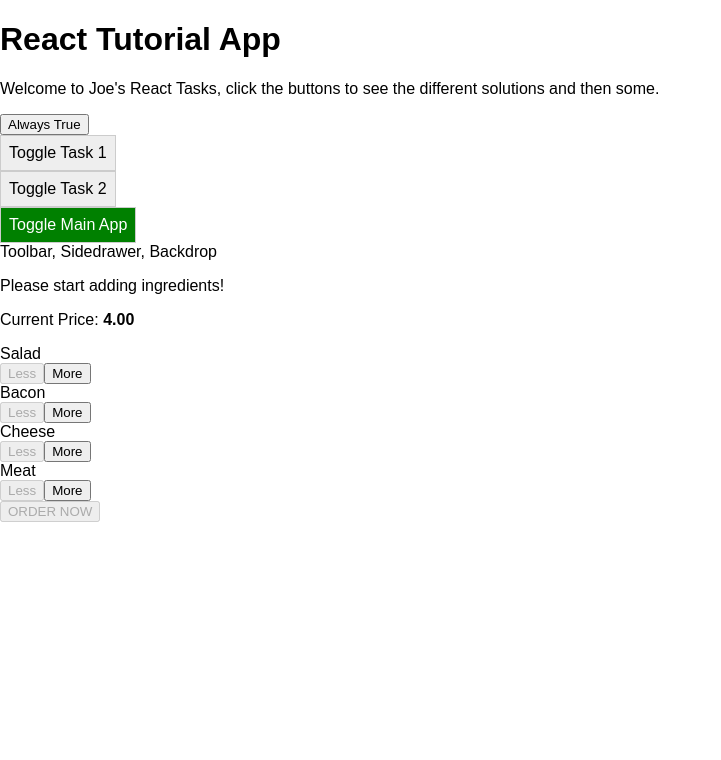
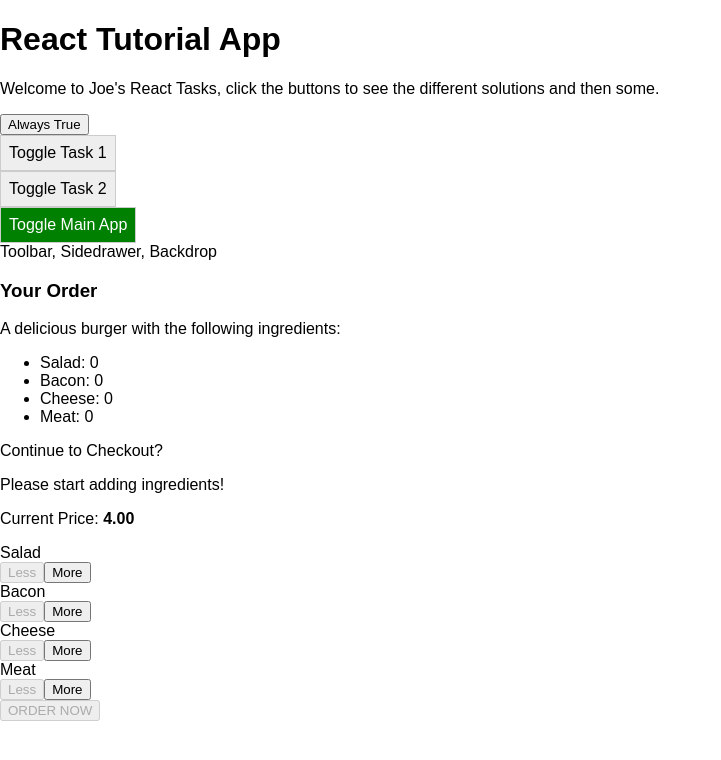
Before and after one commit to Drethic/react-tutorial, a React app: page / in a window 1280 px wide. Shown: the top 760 px of the page, without its empty margins (0-721 px from the left). Built offline with nearby package versions, Linux system fonts and the light colour scheme.

Commit message:
Creating the Order Summary Modal * Added OrderSummary to display current order informaion * Added initial Modal component and css * Updated BurgerBuilder to use OrderSummary and Modal * Added empty Backdrop file for future use * Code up to date with lecture 120

```diff
--- /dev/null
+++ b/src/components/Burger/OrderSummary/OrderSummary.js
@@ -0,0 +1,26 @@
+import React from 'react';
+import Auxiliary from '../../../hoc/Auxiliary';
+
+const orderSummary = (props) => {
+    const ingredientsSummary = Object.keys(props.ingredients)
+        .map(igKey => {
+            return (
+                <li key={igKey}>
+                    <span style={{textTransform: 'capitalize'}}>{igKey}</span>: {props.ingredients[igKey]}
+                </li>
+            );
+        });
+
+    return(
+        <Auxiliary>
+            <h3>Your Order</h3>
+            <p>A delicious burger with the following ingredients:</p>
+            <ul>
+                {ingredientsSummary}
+            </ul>
+            <p>Continue to Checkout?</p>
+        </Auxiliary>
+    );
+};
+
+export default orderSummary;
--- /dev/null
+++ b/src/components/UI/Modal/Modal.css
@@ -0,0 +1,20 @@
+.Modal {
+    position: fixed;
+    z-index: 500;
+    background-color: white;
+    width: 70%;
+    border: 1px solid #ccc;
+    box-shadow: 1px 1px 1px black;
+    padding: 16px;
+    left: 15%;
+    top: 30%;
+    box-sizing: border-box;
+    transition: all 0.3s ease-out;
+}
+
+@media (min-width: 600px) {
+    .Modal {
+        width: 500px;
+        left: calc(50% - 250px);
+    }
+}
--- /dev/null
+++ b/src/components/UI/Modal/Modal.js
@@ -0,0 +1,10 @@
+import React from 'react';
+import classes from './Modal.css';
+
+const modal = (props) => (
+    <div className={classes.Modal}>
+        {props.children}
+    </div>
+);
+
+export default modal;
--- a/src/containers/BurgerBuilder/BurgerBuilder.js
+++ b/src/containers/BurgerBuilder/BurgerBuilder.js
@@ -2,6 +2,8 @@
 import Auxiliary from '../../hoc/Auxiliary';
 import Burger from '../../components/Burger/Burger';
 import BuildControls from '../../components/Burger/BuildControls/BuildControls';
+import Modal from '../../components/UI/Modal/Modal';
+import OrderSummary from '../../components/Burger/OrderSummary/OrderSummary';
 
 const INGREDIENT_PRICES = {
     salad: 0.5,
@@ -73,6 +75,7 @@
         }
         return(
             <Auxiliary>
+                <Modal><OrderSummary ingredients={this.state.ingredients} /></Modal>
                 <Burger ingredients={this.state.ingredients} />
                 <BuildControls
                     add={this.addIngredientHandler}
```
Also changed, not shown: src/components/UI/Backdrop/Backdrop.js (added).
